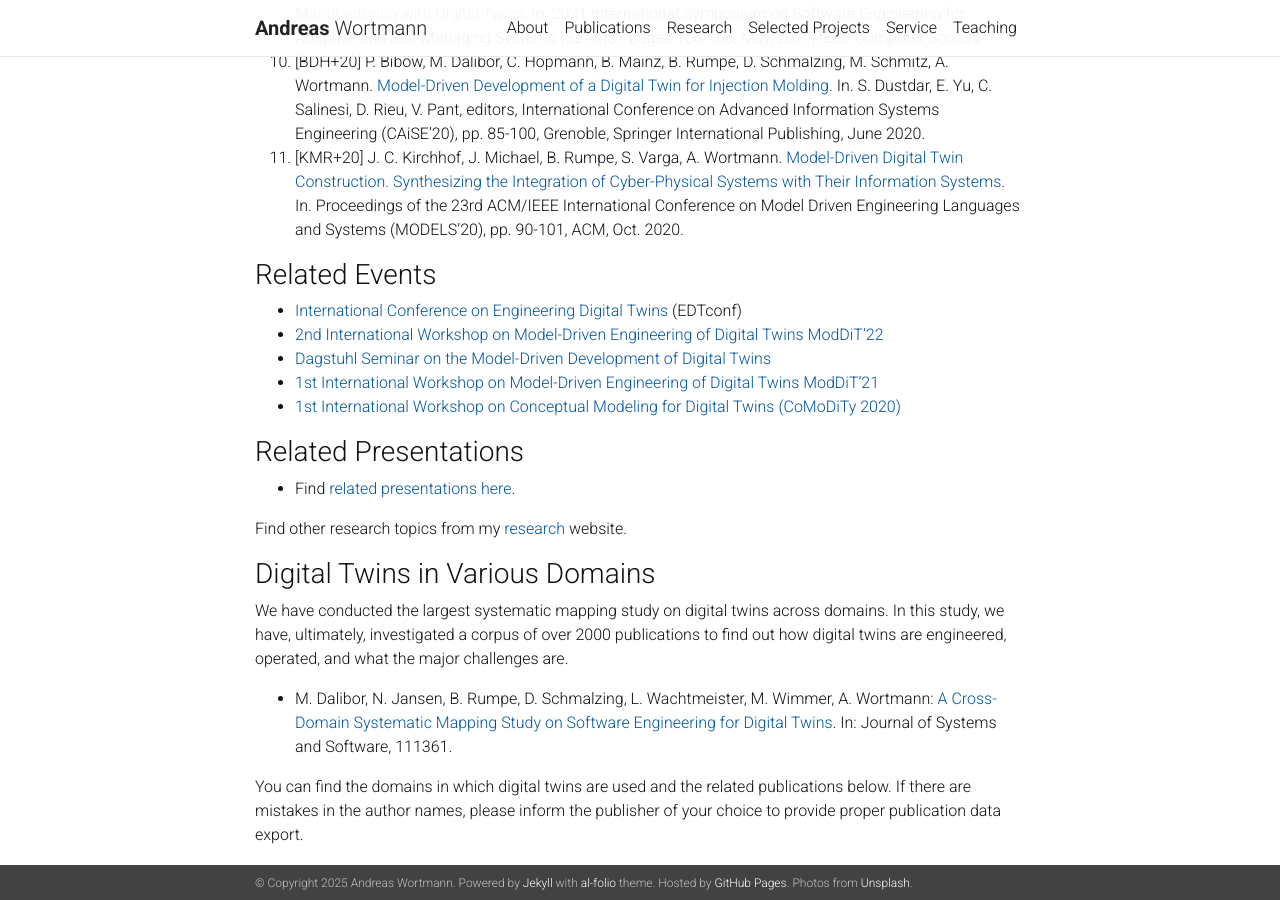
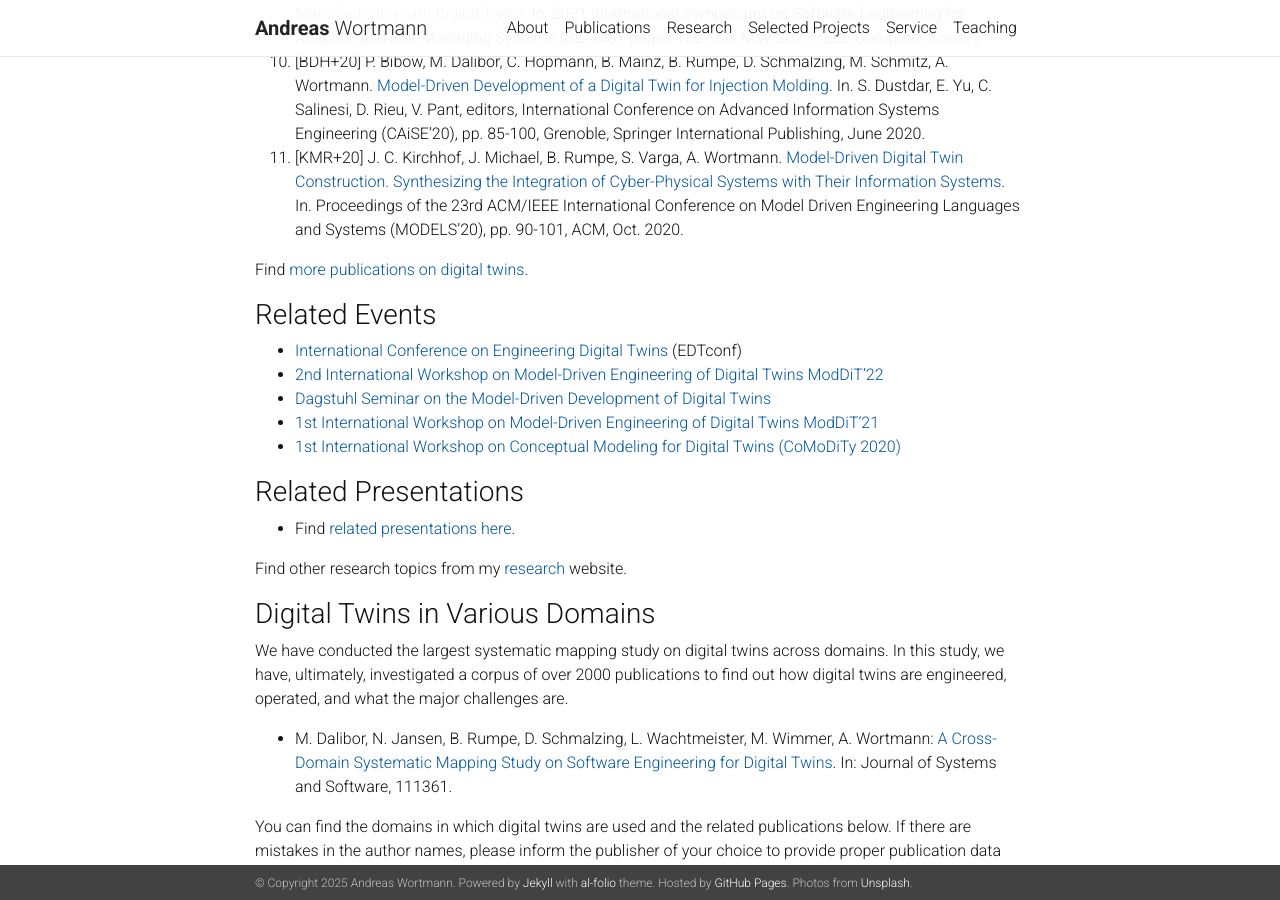
Before and after one commit to awortmann/awortmann.github.io, a Jekyll site: the page built from _pages/research/digital-twins.md, in a window 1280 px wide and 900 px high, scrolled down 1411 px. Built offline with Jekyll 4.4.1, drawn with Linux system fonts in a browser that asks for light colours; nearby versions of some CDN libraries; a style sheet for code colours, icons or effects is not loaded.

Commit message:
Minor update

```diff
--- a/_pages/research/digital-twins.md
+++ b/_pages/research/digital-twins.md
@@ -39,6 +39,8 @@ Selected publications below highlight how we leverage this notion of digital twi
 1. [BBD+21a] T. Bolender, G. Bürvenich, M. Dalibor, B. Rumpe, and A. Wortmann. [Self-Adaptive Manufacturing with Digital Twins](https://awortmann.github.io/downloads/paper/Self_Adaptive_Manufacturing_with_Digital_Twins.pdf), In: 2021 International Symposium on Software Engineering for Adaptive and Self-Managing Systems (SEAMS), pages 156-166, May, 2021, IEEE Computer Society.
 1. [BDH+20] P. Bibow, M. Dalibor, C. Hopmann, B. Mainz, B. Rumpe, D. Schmalzing, M. Schmitz, A. Wortmann. [Model-Driven Development of a Digital Twin for Injection Molding](https://awortmann.github.io/downloads/paper/Model_Driven_Development_of_a_Digital_Twin_for_Injection_Molding.pdf). In. S. Dustdar, E. Yu, C. Salinesi, D. Rieu, V. Pant, editors, International Conference on Advanced Information Systems Engineering (CAiSE'20), pp. 85-100, Grenoble, Springer International Publishing, June 2020.
 1. [KMR+20] J. C. Kirchhof, J. Michael, B. Rumpe, S. Varga, A. Wortmann. [Model-Driven Digital Twin Construction. Synthesizing the Integration of Cyber-Physical Systems with Their Information Systems](https://awortmann.github.io/downloads/paper/Model_Driven_Digital_Twin_Construction__Synthesizing_the_Integration_of_Cyber_Physical_Systems_with_Their_Information_Systems.pdf). In. Proceedings of the 23rd ACM/IEEE International Conference on Model Driven Engineering Languages and Systems (MODELS'20), pp. 90-101, ACM, Oct. 2020.
+
+Find [more publications on digital twins](www.wortmann.ac/p).
 
 ### Related Events
 
```
